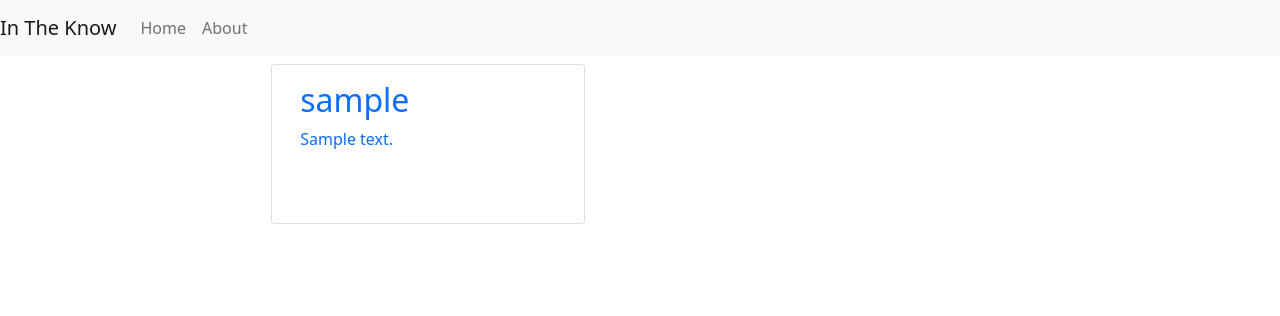
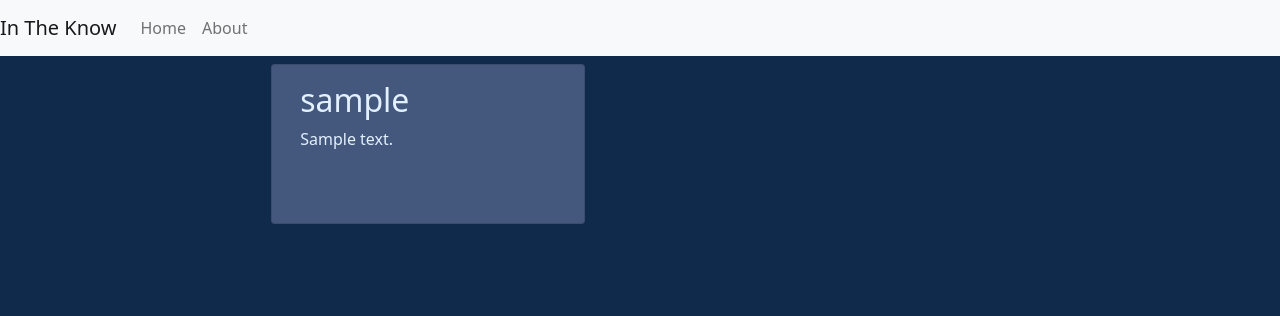
Before and after one commit to artambdev/in-the-know, a Django app: page / in a window 1280 px wide. Shown: the top 316 px of the page. Run offline with Django 4.2, Linux system fonts and the light colour scheme; tables that the repository leaves empty hold one stand-in row (Sample ...).

Commit message:
Set background to dark blue, text to white

```diff
--- a/static/css/style.css
+++ b/static/css/style.css
@@ -1,9 +1,22 @@
+body {
+    background-color: #102a4c;
+}
+
+p {
+    color: #e2f0ff;
+}
+
+h1, h2, h3, h4, h5, h6 {
+    color: #e2f0ff;
+}
+
 .post-section {
     width: 60%;
     margin-left: 20%;
 }
 
 .card {
+    background-color: #44577d;
     margin: 0.5rem;
     min-height: 10rem;
 }
```
